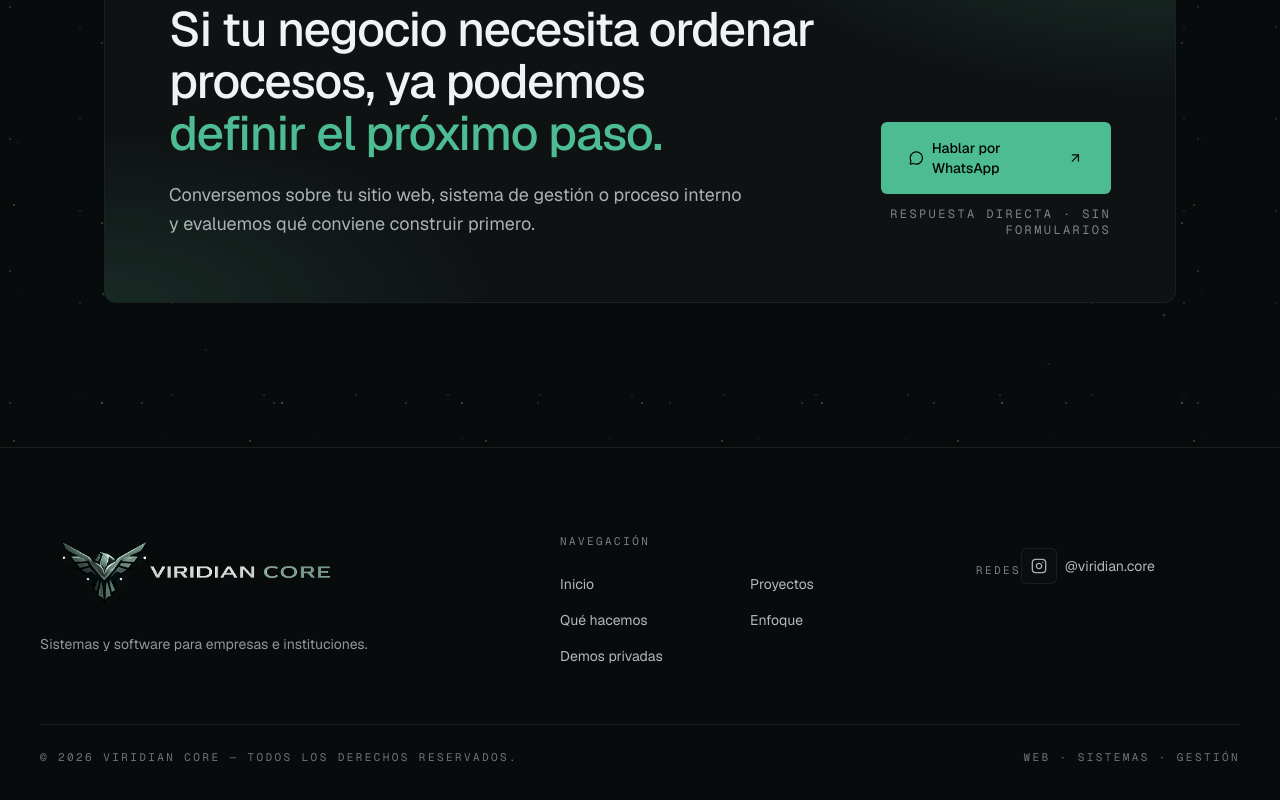
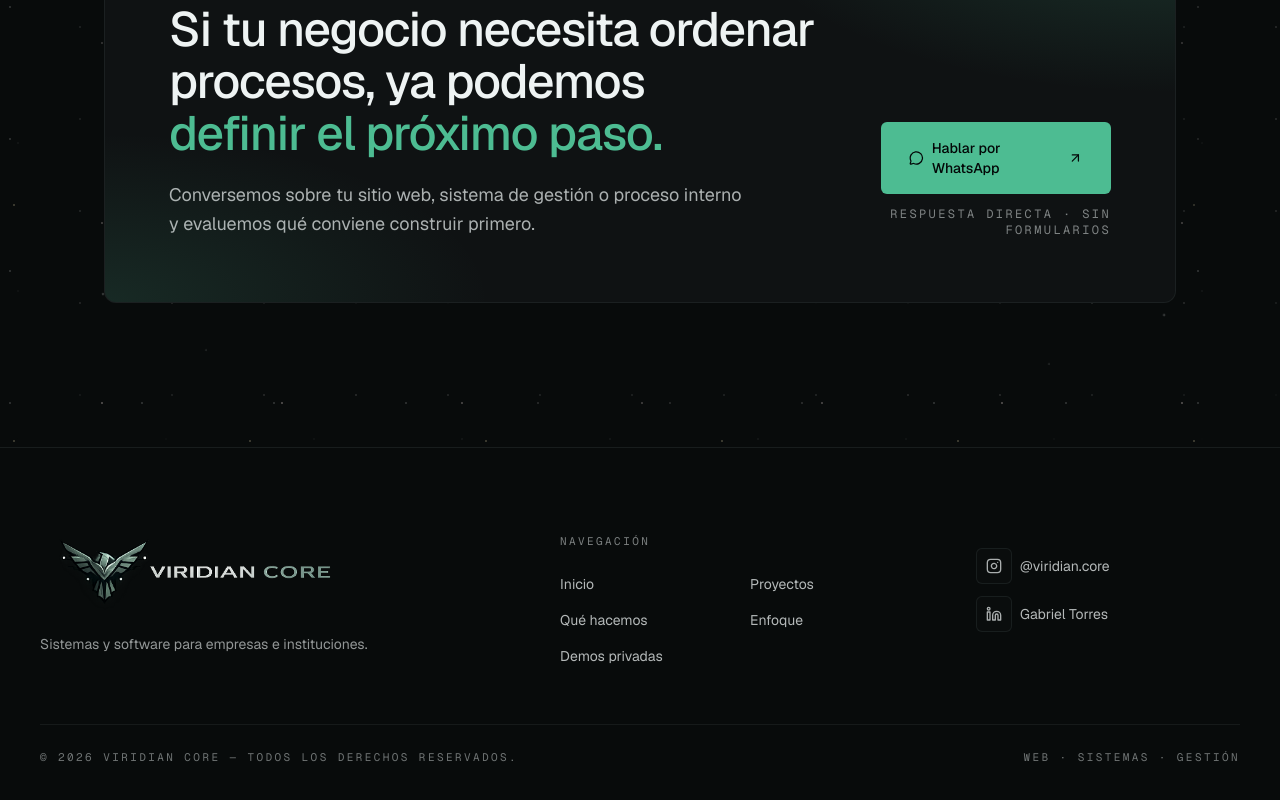
Before and after one commit to Gabrieltorres28/viridiancore-web, a Next.js app: page / in a window 1280 px wide. Shown: the part 4925-5725 px from the top of the page. Built offline with nearby package versions, Linux system fonts and the light colour scheme.

Commit message:
footer link

```diff
--- a/app/globals.css
+++ b/app/globals.css
@@ -129,7 +129,7 @@
 }
 
 /* ---------------------------------------------------------
-   Utility layer: flip card, subtle reveal, grid backdrop
+   Utility layer: flip card, grid backdrop
    --------------------------------------------------------- */
 @layer utilities {
   .perspective-1200 {
@@ -456,16 +456,6 @@
     );
   }
 
-  .reveal {
-    opacity: 0;
-    transform: translateY(14px);
-    transition: opacity 700ms ease, transform 700ms ease;
-  }
-  .reveal.is-visible {
-    opacity: 1;
-    transform: translateY(0);
-  }
-
   @media (max-width: 767px) {
     .hero-video-directional {
       background:
--- a/components/viridian/footer.tsx
+++ b/components/viridian/footer.tsx
@@ -1,5 +1,5 @@
 import Link from "next/link"
-import { Instagram } from "lucide-react"
+import { Instagram, Linkedin } from "lucide-react"
 import { BrandLogo } from "./brand-logo"
 
 const FOOTER_LINKS = [
@@ -49,10 +49,7 @@ export function Footer() {
           </div>
 
           {/* Social */}
-          <div className="md:col-span-3">
-            <span className="font-mono text-[11px] uppercase tracking-[0.22em] text-foreground/50">
-              Redes
-            </span>
+          <div className="flex flex-col gap-3 md:col-span-3 md:items-start">
             <a
               href="https://www.instagram.com/viridian.core/"
               target="_blank"
@@ -64,6 +61,18 @@ export function Footer() {
                 <Instagram className="h-4 w-4" />
               </span>
               @viridian.core
+            </a>
+            <a
+              href="https://www.linkedin.com/in/gabriel-torres-4b652a284"
+              target="_blank"
+              rel="noreferrer"
+              aria-label="LinkedIn de Gabriel Torres"
+              className="inline-flex items-center gap-2 text-sm text-foreground/75 transition-colors hover:text-viridian"
+            >
+              <span className="inline-flex h-9 w-9 items-center justify-center rounded-md border border-border/60 bg-card/40 text-foreground/70 transition-colors hover:border-viridian/40 hover:text-viridian">
+                <Linkedin className="h-4 w-4" />
+              </span>
+              Gabriel Torres
             </a>
           </div>
         </div>
```
